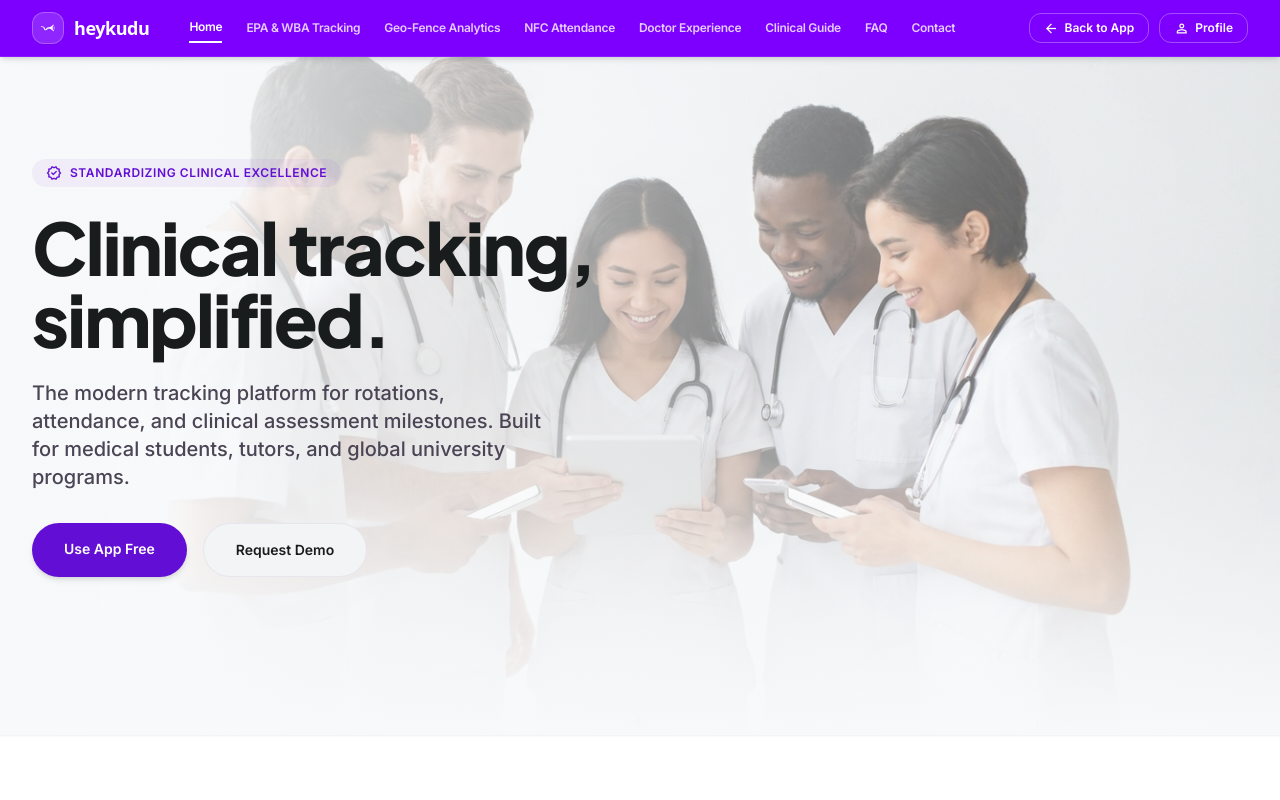
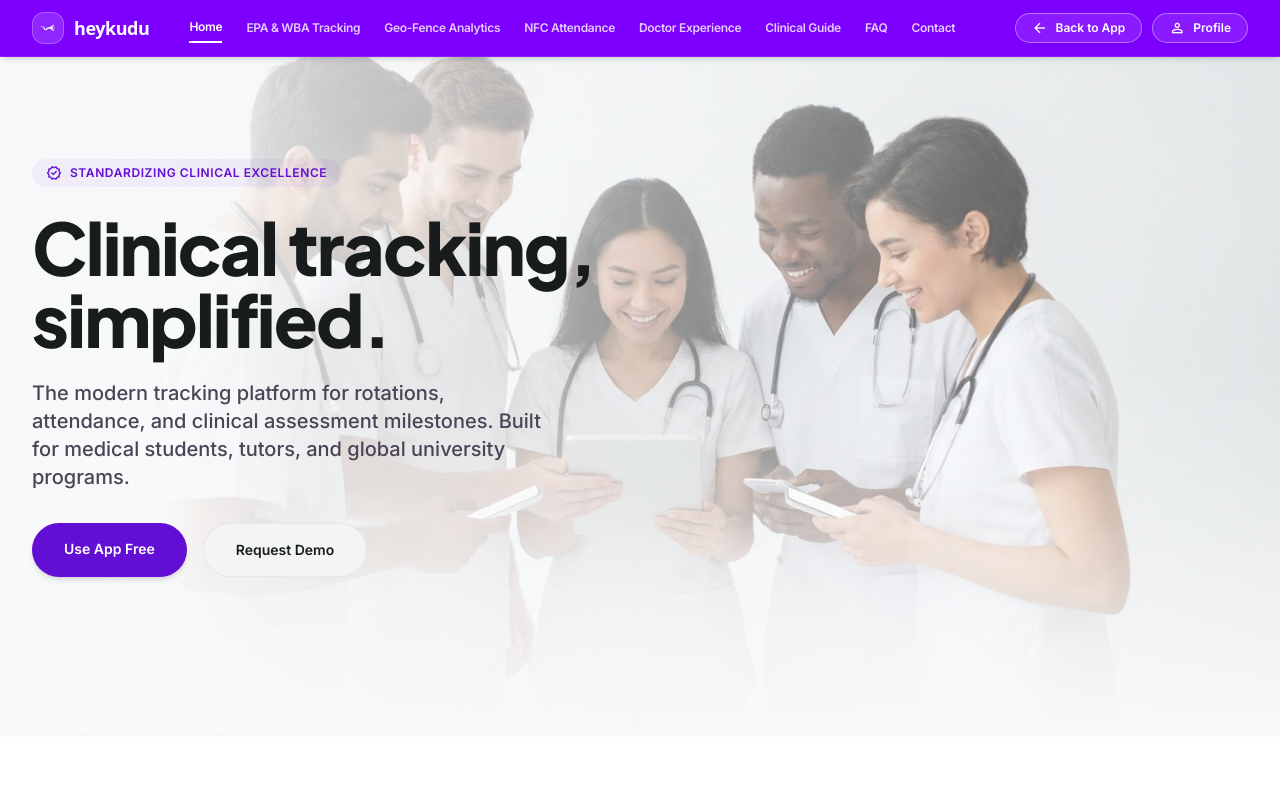
Before and after one commit to Collective-Social/heykudu-about, a Next.js app: page / in a window 1280 px wide. Shown: the top 800 px of the page. Built offline with nearby package versions, Linux system fonts and the light colour scheme.

Commit message:
style: refine platform header action buttons to pill-shaped buttons with glass borders

```diff
--- a/src/components/Navbar.tsx
+++ b/src/components/Navbar.tsx
@@ -40,7 +40,7 @@ export default function Navbar() {
           </Link>
 
           {/* Desktop Links */}
-          <div className="hidden xl:flex items-center gap-6">
+          <div className="hidden lg:flex items-center gap-6">
             {links.map((link) => {
               const isActive = pathname === link.href;
               return (
@@ -66,30 +66,22 @@ export default function Navbar() {
             href="https://heykudu.com"
             target="_blank"
             rel="noopener noreferrer"
-            className="flex items-center gap-1.5 px-3.5 py-1.5 rounded-xl border border-white/30 text-white font-extrabold text-xs hover:bg-white/15 transition-all shadow-sm active:scale-95"
+            className="flex items-center gap-2 px-4 py-1.5 rounded-full border border-white/40 bg-white/10 text-white font-bold text-xs hover:bg-white/20 transition-all shadow-sm active:scale-95"
           >
-            <span className="material-symbols-outlined text-[15px]">arrow_back</span>
+            <span className="material-symbols-outlined text-[16px]">arrow_back</span>
             Back to App
           </a>
           <Link
             href="/contact"
-            className="flex items-center gap-1.5 px-3.5 py-1.5 rounded-xl border border-white/30 text-white font-extrabold text-xs hover:bg-white/15 transition-all shadow-sm active:scale-95"
+            className="flex items-center gap-2 px-4 py-1.5 rounded-full border border-white/40 bg-white/10 text-white font-bold text-xs hover:bg-white/20 transition-all shadow-sm active:scale-95"
           >
-            <span className="material-symbols-outlined text-[15px]">person</span>
+            <span className="material-symbols-outlined text-[16px]">person</span>
             Profile
           </Link>
         </div>
 
         {/* Mobile menu button */}
-        <div className="xl:hidden flex items-center gap-2">
-          <a
-            href="https://heykudu.com"
-            target="_blank"
-            rel="noopener noreferrer"
-            className="flex items-center gap-1 px-3 py-1.5 rounded-xl border border-white/30 text-white font-bold text-[11px]"
-          >
-            Back to App
-          </a>
+        <div className="md:hidden flex items-center gap-2">
           <button
             onClick={() => setMobileMenuOpen(!mobileMenuOpen)}
             className="p-1.5 text-white hover:text-white/80 transition-colors focus:outline-none"
@@ -104,7 +96,7 @@ export default function Navbar() {
 
       {/* Mobile Links Dropdown */}
       {mobileMenuOpen && (
-        <div className="xl:hidden bg-[#6B00E6] border-b border-white/15 py-4 px-margin-mobile flex flex-col gap-3 animate-fade-in text-white">
+        <div className="lg:hidden bg-[#6B00E6] border-b border-white/15 py-4 px-margin-mobile flex flex-col gap-3 animate-fade-in text-white">
           {links.map((link) => {
             const isActive = pathname === link.href;
             return (
@@ -126,17 +118,17 @@ export default function Navbar() {
               href="https://heykudu.com"
               target="_blank"
               rel="noopener noreferrer"
-              className="flex-1 text-center py-2 text-xs font-bold text-white border border-white/30 rounded-xl hover:bg-white/10 flex items-center justify-center gap-1"
+              className="flex-1 text-center py-2 text-xs font-bold text-white border border-white/30 rounded-full hover:bg-white/10 flex items-center justify-center gap-1.5"
             >
-              <span className="material-symbols-outlined text-[14px]">arrow_back</span>
+              <span className="material-symbols-outlined text-[15px]">arrow_back</span>
               Back to App
             </a>
             <Link
               href="/contact"
               onClick={() => setMobileMenuOpen(false)}
-              className="flex-1 text-center py-2 text-xs font-bold text-white border border-white/30 rounded-xl hover:bg-white/10 flex items-center justify-center gap-1"
+              className="flex-1 text-center py-2 text-xs font-bold text-white border border-white/30 rounded-full hover:bg-white/10 flex items-center justify-center gap-1.5"
             >
-              <span className="material-symbols-outlined text-[14px]">person</span>
+              <span className="material-symbols-outlined text-[15px]">person</span>
               Profile
             </Link>
           </div>
```
